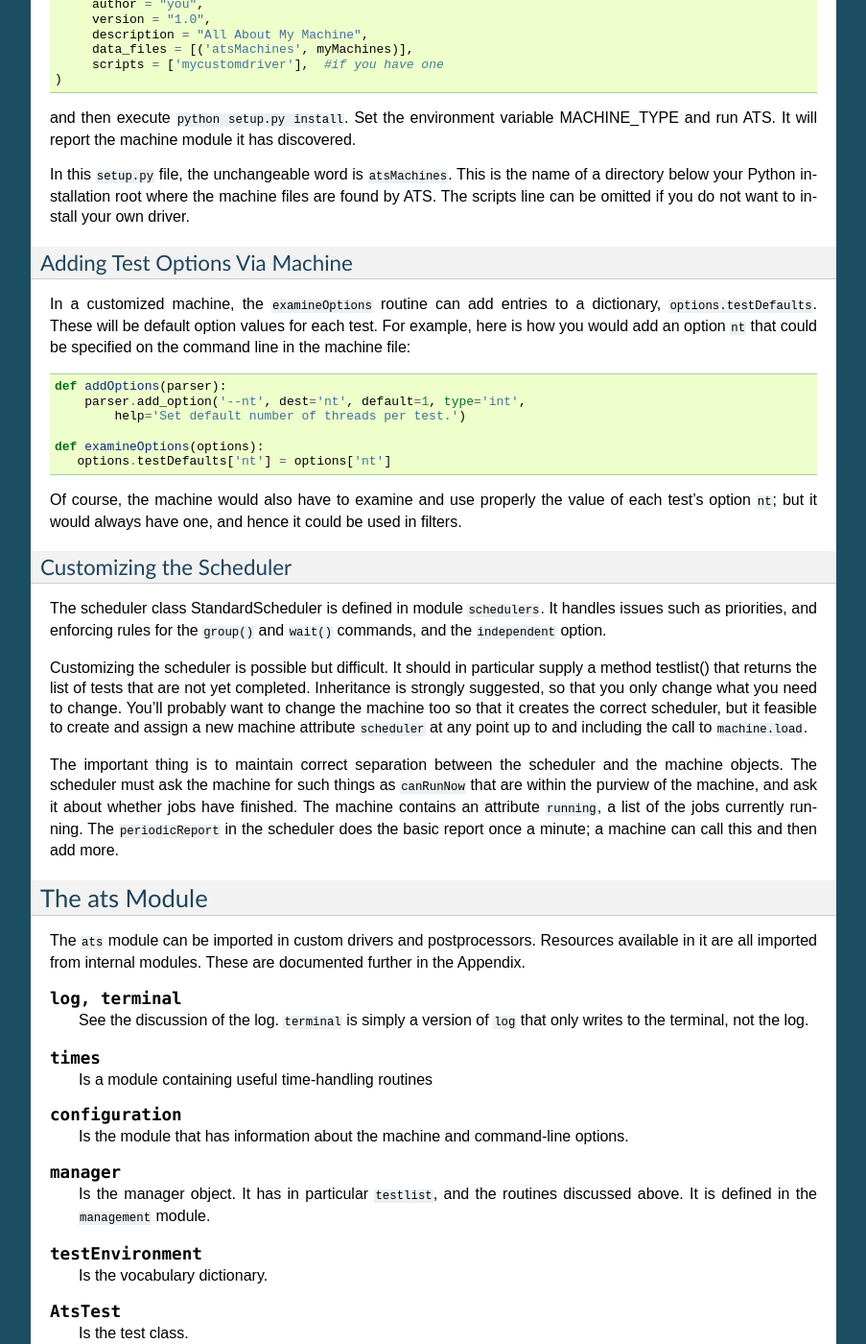
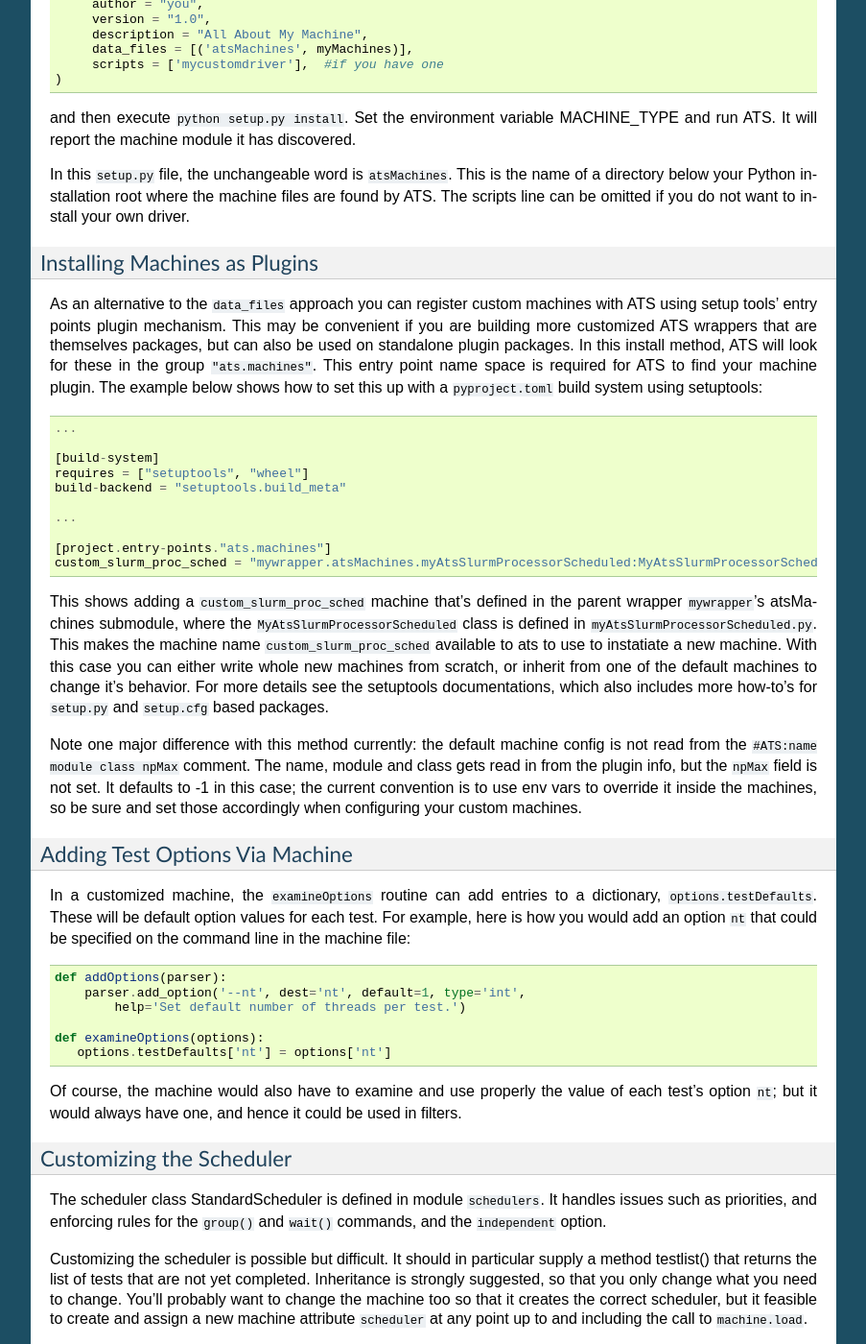
Before and after one commit to LLNL/ATS, a Sphinx documentation site: the page built from docs/source/ats.rst, in a window 1280 px wide and 1400 px high, scrolled down 24952 px. Shown: the whole window at 96% size, without its empty margins (198-1101 px from the left). Built offline with Sphinx 7.4.7, drawn with Linux system fonts in a browser that asks for light colours; some of the changed text lies outside the part shown.

Commit message:
Add docs on how to install machines as plugins

```diff
--- a/docs/source/ats.rst
+++ b/docs/source/ats.rst
@@ -1,10 +1,9 @@
-##################
-Reference Material
-##################
-
-****************************
+====================
+ Reference Material
+====================
+
 Test Selection and Execution
-****************************
+============================
 
 Tests are defined in ATS input using two commands, ``test`` and its little
 brother, ``testif``. However, not every test that gets defined is necessarily
@@ -18,7 +17,7 @@ set of facilities involving filters, command-line options, and arguments to
 executions.
 
 ATS Execution and Command-line Options
-======================================
+--------------------------------------
 
 .. index:: input file names
 
@@ -30,7 +29,7 @@ using its name, then with a ``.ats`` extension, and then with a ``.py`` extensio
    pair:execution;ATS
 
 Unix or Mac
------------
+~~~~~~~~~~~
 
 To start ATS on a Unix system or Mac, execute this line in a terminal
 window::
@@ -47,7 +46,7 @@ particular executables. Please consult with the owner of your local ATS
 installation, and the owners of any custom ATS drivers you may be using.
 
 Windows
--------
+~~~~~~~
 Execution on windows can be done in the same way from a command window, but
 can be made more convenient by defining a ``.bat`` file, such as::
 
@@ -57,7 +56,7 @@ These instructions need improvement as the first Windows users determine
 the right way to do this.
 
 Command-line Options
---------------------
+~~~~~~~~~~~~~~~~~~~~
 
 .. index::
    pair:command-line options;ATS
@@ -178,7 +177,7 @@ ATS installation.
    Show program's version number and exit.
 
 Basic Operations
-================
+----------------
 
 The goal of ATS is to execute a series of test problems.  It does this by
 reading input files written in the Python language, with some predefined ATS
@@ -198,7 +197,7 @@ problem input to contain definitions of how they are to be run when run by
 ATS.
 
 Retrying Failed Tests
----------------------
+~~~~~~~~~~~~~~~~~~~~~
 
 If any tests fail or are not completed, a "continuation" file is written and
 a message issued in the summary section giving the name of the file.
@@ -229,7 +228,7 @@ believe you have corrected all errors.
 .. index:: post-processing file
 
 Results Facility
-----------------
+~~~~~~~~~~~~~~~~
 
 Each run creates an ``atsr.py`` file in the log directory. This file, if
 run under Python, creates one variable named "state", which is an
@@ -311,12 +310,11 @@ directory.
 
 .. _Input:
 
-*****************
 Controlling Input
-*****************
+=================
 
 File Sourcing
-=============
+-------------
 
 .. function:: source(*paths, **vocabulary)
 
@@ -369,7 +367,7 @@ suit your input convention, using the second argument to ``source``.
    triple:onCollected;input;customization
 
 Examining and prioritizing tests
---------------------------------
+~~~~~~~~~~~~~~~~~~~~~~~~~~~~~~~~
 
 After collection of the tests the user may wish to examine or alter the
 tests before they are executed.  This is done by registering one or more
@@ -427,7 +425,7 @@ final absolute value.
    single: introspection
 
 Using Introspection
-===================
+-------------------
 
 .. index::
    triple: ``#ATS:``; input; introspection
@@ -468,7 +466,7 @@ need to be ATS commands; they can be any Python code.  They can also
 include log commands, source other files, etc.
 
 Changing the introspection convention
--------------------------------------
+~~~~~~~~~~~~~~~~~~~~~~~~~~~~~~~~~~~~~
 
 .. index::
    pair:introspection;changing comment convention
@@ -504,7 +502,7 @@ define after you declare it. For example::
 .. _group_statement:
 
 Grouping
-========
+--------
 
 If you have a test that creates some files for postprocessing, you can group that
 test with the related ones.
@@ -547,7 +545,7 @@ one test skip another. To achieve dependency, use the 'testif' facility.
    single:preventing conflicts
 
 Wait
-====
+----
 
 It is certainly possible to make two tests that appear to be independent but which
 cannot in fact run simultaneously. ATS prevents many cases of this due to its reluctance
@@ -578,7 +576,7 @@ postprocessors that have been registered using the `onExit` facility described
 later.
 
 Example
--------
+~~~~~~~
 
 Suppose we have this test file "waitforit.ats"::
 
@@ -631,9 +629,8 @@ not affected by the wait statement in the sourced file.  In that file
 the first two tests are waiting for the first two, and the third waits for
 the first four.
 
-***************
 Executing Tests
-***************
+===============
 
 ATS attempts to execute as many tests as it can at the same time in order to keep
 the computational resources it has been given busy, subject to respecting the
@@ -643,7 +640,7 @@ The following sections describe this process.
 .. _scheduling:
 
 Scheduling
-==========
+----------
 
 .. index::
    pair:priority;scheduling
@@ -714,7 +711,7 @@ until they are all complete.
 .. index:: --verbose
 
 Progress Reports
-================
+----------------
 
 When a test starts this fact is shown on the terminal output. You can use the command
 option ``--verbose`` to cause test completions and other additional events to be reported
@@ -732,7 +729,7 @@ Every minute ATS issues a report on its progress to the terminal only.
    pair: test option; keep
 
 Output Files
-============
+------------
 
 The standard output and standard error of a test are written into
 files in the directory where the logs are written.  These files are (usually)
@@ -757,22 +754,21 @@ keep=True or check=True.
     pair: RUNNING; status
 
 Interrupting a Run
-==================
+------------------
 
 A control-C interrupt will terminate the program and all the tests it
 is running. Any test started but still not finished will be reported
 in RUNNING status.
 
-****************************
 Creating and Selecting Tests
-****************************
+============================
 
 .. index:: test creation
 
 .. _testFunction:
 
 Creating Tests
-==============
+--------------
 
 .. function:: test(*args, **options)
 
@@ -855,7 +851,7 @@ Explanation: This works because the test call returned a test
 object, ``t``.
 
 Expecting Failure
------------------
+~~~~~~~~~~~~~~~~~
 
 .. index:: ~ operator
 
@@ -878,7 +874,7 @@ It is pointless to have a dependent of a test that is not expected to PASS.
 It will be SKIPPED.
 
 Test Options
-============
+------------
 
 .. index:: test option overview
 
@@ -896,7 +892,7 @@ There are five lifetimes of option specification:
  * per test (using the options portion of the test command).
 
 Reserved option names
----------------------
+~~~~~~~~~~~~~~~~~~~~~
 
 .. index::
    single: test options
@@ -1035,7 +1031,7 @@ hideOutput
    If true, do not print magic output lines in the log.
 
 Extra Arguments On The Executable
----------------------------------
+~~~~~~~~~~~~~~~~~~~~~~~~~~~~~~~~~
 
 .. index:: executable
 
@@ -1059,7 +1055,7 @@ you must use an extra quotation level::
     test(executable=my_application, clas = "\"print '3+4'\"")
 
 Filters
-=======
+-------
 
 .. index:: filters
 
@@ -1105,7 +1101,7 @@ would pass the filter 'x==7' but not pass the filter 'x==5' nor the filter
 'y==7' (because the symbol y is not defined by the test).
 
 Additional ATS Vocabulary
-=========================
+-------------------------
 
 ATS input is written in a expanded dialect of Python. That dialect
 contains the following facilities.
@@ -1113,7 +1109,7 @@ contains the following facilities.
 .. index:: vocabulary
 
 Debugging and logging
----------------------
+~~~~~~~~~~~~~~~~~~~~~
 
 .. index::
    pair:--debug;command line options
@@ -1180,7 +1176,7 @@ please.
 It is not possible to log a partial line.
 
 Manipulating Test Options
-=========================
+-------------------------
 
 .. index::
    pair: test options; manipulating
@@ -1309,7 +1305,7 @@ Despite the power available here, we recommend you don't get too cute about it.
 The main thing is for it to be clear what is happening.
 
 Customization
-=============
+-------------
 
 .. _Customization:
 
@@ -1318,7 +1314,7 @@ These include defining your own postprocessor, main program, and
 application-specific input language extensions.
 
 Using Levels
-============
+------------
 
 .. index:: levels
 
@@ -1353,7 +1349,7 @@ depends on test5, which has level 20, so it will not be run even though it has
 level 10.
 
 The Test Class
-==============
+--------------
 
 When a test is created by the test or testif command, a test object representing
 it is added to manager.testlist.  This object is an instance of a class named
@@ -1490,7 +1486,7 @@ The class ``AtsTest`` is available to users as ``ats.AtsTest``.
 There are other methods that are not intended for end users.
 
 Test Statuses
--------------
+~~~~~~~~~~~~~
 
 There are eleven status values that a test can have. This value is stored in the
 test's attribute ``status``. Collectively this set of a statuses is in the
@@ -1559,7 +1555,7 @@ HALTED (HALT)
 
 
 Postprocessing
-==============
+--------------
 
 .. index:: postprocessing
 
@@ -1590,7 +1586,7 @@ of this kind using the ``state`` variable as the ``manager`` argument, rather th
 doing it as an ``onExit`` routine.
 
 Test Suite Strategies
-=====================
+---------------------
 
 .. index::
    pair: test suite; organization
@@ -1662,9 +1658,8 @@ different.
 The extended example in Examples/Andyroid gives you many more ideas about how
 to use ATS.
 
-***************************
 Porting and Custom Machines
-***************************
+===========================
 
 .. index:: porting to new machine types
 
@@ -1754,8 +1749,45 @@ is the name of a directory below your Python installation root where the
 machine files are found by ATS.  The scripts line can be omitted if you
 do not want to install your own driver.
 
+Installing Machines as Plugins
+------------------------------
+
+As an alternative to the ``data_files`` approach you can register custom machines
+with ATS using setup tools' entry points plugin mechanism.  This may be convenient
+if you are building more customized ATS wrappers that are themselves packages, but
+can also be used on standalone plugin packages. In this install method, ATS will look for
+these in the group ``"ats.machines"``.  This entry point name space is required for ATS
+to find your machine plugin.  The example below shows how to set this up with a
+``pyproject.toml`` build system using setuptools::
+
+  ...
+
+  [build-system]
+  requires = ["setuptools", "wheel"]
+  build-backend = "setuptools.build_meta"
+
+  ...
+
+  [project.entry-points."ats.machines"]
+  custom_slurm_proc_sched = "mywrapper.atsMachines.myAtsSlurmProcessorScheduled:MyAtsSlurmProcessorScheduled"
+
+This shows adding a ``custom_slurm_proc_sched`` machine that's defined in the parent
+wrapper ``mywrapper``'s atsMachines submodule, where the ``MyAtsSlurmProcessorScheduled``
+class is defined in ``myAtsSlurmProcessorScheduled.py``. This makes the machine name
+``custom_slurm_proc_sched`` available to ats to use to instatiate a new machine.  With
+this case you can either write whole new machines from scratch, or inherit from one
+of the default machines to change it's behavior.  For more details see the setuptools
+documentations, which also includes more how-to's for ``setup.py`` and ``setup.cfg`` based
+packages.
+
+Note one major difference with this method currently: the default machine config is not
+read from the ``#ATS:name module class npMax`` comment.  The name, module and class gets
+read in from the plugin info, but the ``npMax`` field is not set.  It defaults to -1
+in this case; the current convention is to use env vars to override it inside the machines,
+so be sure and set those accordingly when configuring your custom machines.
+
 Adding Test Options Via Machine
-===============================
+-------------------------------
 
 In a customized machine, the ``examineOptions`` routine can add entries to
 a dictionary, ``options.testDefaults``. These will be default option values for each
@@ -1774,7 +1806,7 @@ each test's option ``nt``; but it would always have one, and hence it could be
 used in filters.
 
 Customizing the Scheduler
-=========================
+-------------------------
 
 The scheduler class StandardScheduler is defined in module ``schedulers``. It
 handles issues such as priorities, and enforcing rules for the ``group()``
@@ -1796,9 +1828,8 @@ a list of the jobs currently running.  The ``periodicReport`` in the
 scheduler does the basic report once a minute; a machine can call this and
 then add more.
 
-**************
 The ats Module
-**************
+==============
 
 The ``ats`` module can be imported in custom drivers and postprocessors.
 Resources available in it are all imported from internal modules.
@@ -1849,12 +1880,11 @@ These are documented further in the Appendix.
 .. index::
    pair: StandardScheduler;customizing
 
-**********************
 Using A Batch Facility
-**********************
+======================
 
 General Information
-===================
+-------------------
 
 .. index:: batch
 
@@ -1886,7 +1916,7 @@ For the LC system in particular,
   the tests.
 
 Running Entirely In Batch
-=========================
+-------------------------
 
 Submitting a lot of single batch jobs may overwhelm some batch systems.
 In that case it may be preferable to submit just one big batch job.
@@ -1919,16 +1949,15 @@ The command-line options ``--numNodes=4 --useSrunStep`` are not a part of
 standard ATS. In this case, the ATS machine type ``chaos_4_x86_64_ib`` has been
 defined in a custom machine file, and custom machine files can add command-line options.
 
-*************
 More Examples
-*************
+=============
 
 .. index::examples
 
 .. index::introspection
 
 Introspection
-=============
+-------------
 
 ::
 
@@ -1958,7 +1987,7 @@ files that get read. If this were a ``stick``, it wouldn't apply inside those
 other files.
 
 Test Control
-============
+------------
 
 .. index:: filters
 
@@ -2050,7 +2079,7 @@ Finally,
 will test both myTestA and myTestB.
 
 Resources For Learning ATS
-==========================
+--------------------------
 
 The `Examples` directory in the distribution contains the sources that
 accompany the Andyroid Tutorial, including some sample customizations.
@@ -2062,7 +2091,7 @@ At your particular location you may find other directories that define
 machines and batch systems for your local computer center.
 
 Quick Recipes
-=============
+-------------
 
 * To run only the batch tests::
 
```
